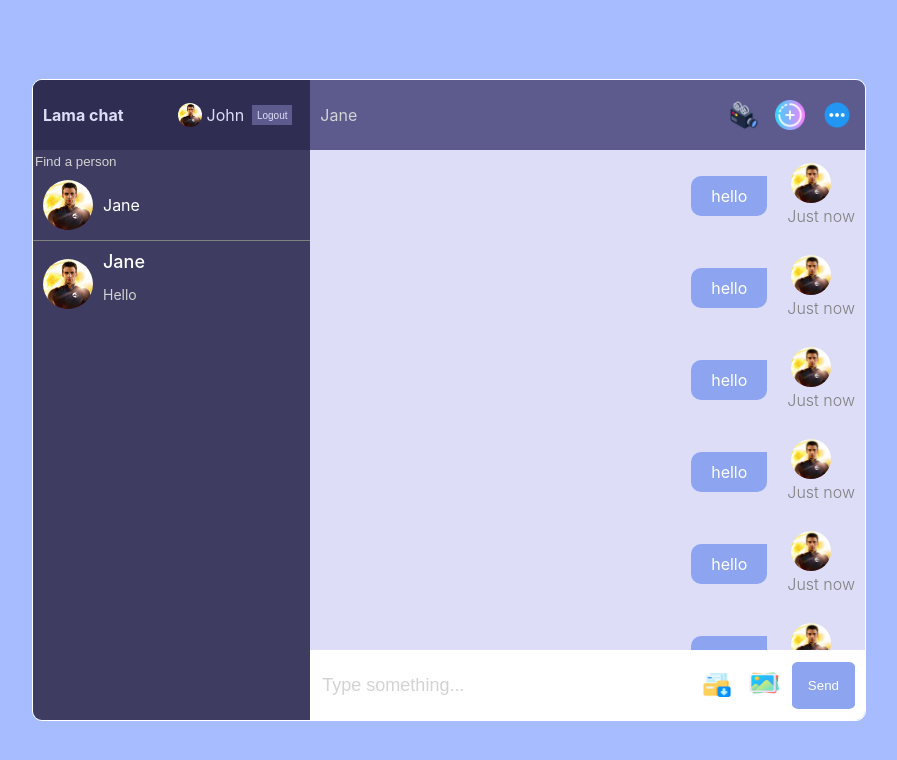
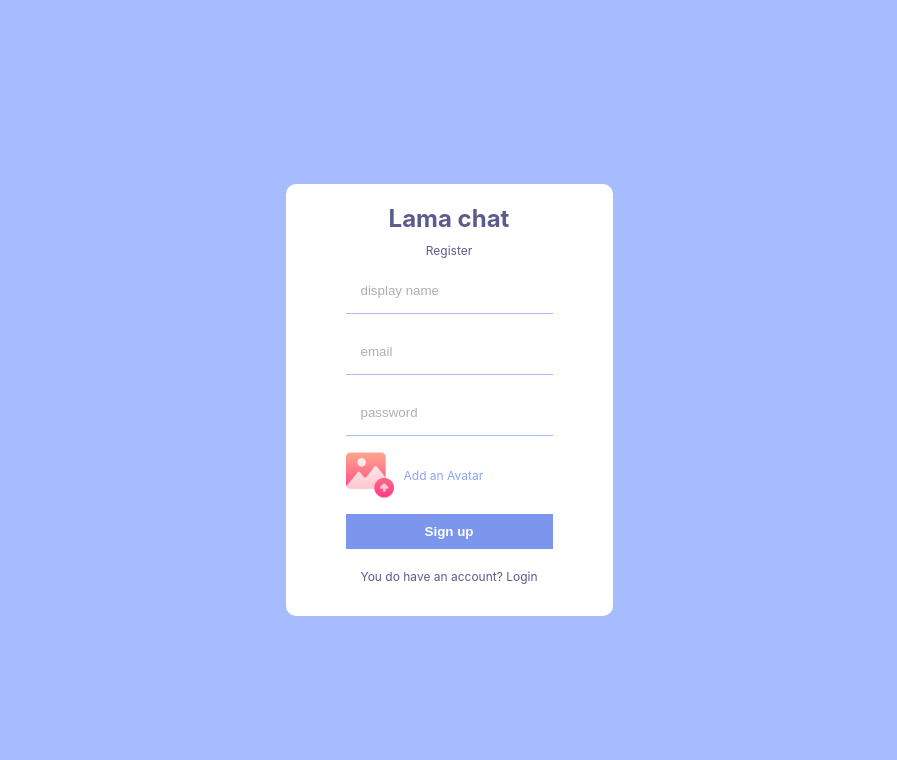
Before and after one commit to alissonnxavier/LiveChat, a React (Create React App) app: page / in a window 1280 px wide. Shown: the top 760 px of the page, without its empty margins (191-1088 px from the left). Built offline with nearby package versions, Linux system fonts and the light colour scheme.

Commit message:
added firebase connection

```diff
--- a/package.json
+++ b/package.json
@@ -6,6 +6,7 @@
     "@testing-library/jest-dom": "^5.16.5",
     "@testing-library/react": "^13.4.0",
     "@testing-library/user-event": "^13.5.0",
+    "firebase": "^9.17.1",
     "react": "^18.2.0",
     "react-dom": "^18.2.0",
     "react-scripts": "5.0.1",
--- a/src/App.js
+++ b/src/App.js
@@ -9,8 +9,7 @@ import './style.scss';
 function App() {
   return (
     <>
-      <Home />
-
+      <Register />
 
     </>
   );
--- a/src/components/Message.jsx
+++ b/src/components/Message.jsx
@@ -10,8 +10,9 @@ const Message = () => {
                 <span> Just now </span>
             </div>
             <div className="messageContent">
-            {/* <img src={human} alt='human' /> */}
                 <p> hello </p>
+                <img src={human} alt='human' />
+
 
 
             </div>
--- /dev/null
+++ b/src/firebase.js
@@ -0,0 +1,19 @@
+import { initializeApp } from "firebase/app";
+import { getAuth } from 'firebase/auth';
+import { getStorage } from 'firebase/storage';
+import { getFirestore } from "firebase/firestore";
+
+const firebaseConfig = {
+  apiKey: "AIzaSyBZtzjBoT3hnx_E1ErEZTlnm1g9OQEyNLE",
+  authDomain: "chat-a33ee.firebaseapp.com",
+  projectId: "chat-a33ee",
+  storageBucket: "chat-a33ee.appspot.com",
+  messagingSenderId: "495347607911",
+  appId: "1:495347607911:web:51aba8cdae9401d4a767c2"
+};
+
+
+export const app = initializeApp(firebaseConfig);
+export const auth = getAuth();
+export const storage = getStorage();
+export const db = getFirestore();
--- a/src/pages/Register.jsx
+++ b/src/pages/Register.jsx
@@ -1,14 +1,80 @@
-import React from "react";
+import { createUserWithEmailAndPassword, updateProfile } from "firebase/auth";
+import React, { useState } from "react";
 import add from '../img/upload.png';
+import { auth, app, storage, db } from "../firebase";
+import { ref, uploadBytesResumable, getDownloadURL } from "firebase/storage";
+import { doc, setDoc } from 'firebase/firestore';
+
 
 const Register = () => {
+
+    const handleSubmit = async (e) => {
+
+
+        e.preventDefault();
+        const displayName = e.target[0].value;
+        const email = e.target[1].value;
+        const password = e.target[2].value;
+        const file = e.target[3].value;
+
+        try {
+            const res = await createUserWithEmailAndPassword(auth, email, password);
+
+            const storageRef = ref(storage, displayName);
+
+            const uploadTask = uploadBytesResumable(storageRef, file);
+
+            uploadTask.on('state_changed',
+                (snapshot) => {
+
+                    const progress = (snapshot.bytesTransferred / snapshot.totalBytes) * 100;
+                    console.log('Upload is ' + progress + '% done');
+                    switch (snapshot.state) {
+                        case 'paused':
+                            console.log('Upload is paused');
+                            break;
+                        case 'running':
+                            console.log('Upload is running');
+                            break;
+                    }
+                },
+                (error) => {
+
+                },
+                () => {
+
+                    getDownloadURL(uploadTask.snapshot.ref).then(async (downloadURL) => {
+                        console.log('File available at', downloadURL);
+
+                        await updateProfile(res.user, {
+                            displayName,
+                            photoURL: downloadURL,
+                        });
+
+                        await setDoc(doc(db, 'users', res.user.uid), {
+                            uid: res.user.uid,
+                            displayName,
+                            email,
+                            photoURL: downloadURL
+                        });
+                    });
+                }
+            );
+
+
+
+        } catch (useErr) {
+            console.log(useErr);
+
+        }
+    }
 
     return (
         <div className="formContainer">
             <div className="formWrapper">
                 <span className="logo"> Lama chat </span>
                 <span className="title"> Register </span>
-                <form>
+                <form onSubmit={handleSubmit}>
                     <input type='text' placeholder="display name" />
                     <input type='email' placeholder="email" />
                     <input type='password' placeholder="password" />
--- a/src/style.scss
+++ b/src/style.scss
@@ -1,3 +1,24 @@
+@mixin mobile{
+    @media screen and (max-width: 480px){
+        @content;
+    }
+}
+
+@mixin tablet{
+    @media screen and (max-width: 768px){
+        @content;
+    }
+}
+
+@mixin laptop{
+    @media screen and (max-width: 1200px){
+        @content;
+    }
+}
+
+
+
+
 .formContainer {
     background-color: #a7bcff;
     height: 100vh;
@@ -19,6 +40,7 @@
             color: #5d5b8d;
             font-weight: bold;
             font-size: 24px;
+
         }
 
         .title {
@@ -48,6 +70,10 @@
                 font-weight: bold;
                 border: none;
                 cursor: pointer;
+                @include tablet{
+                    position: absolute;
+                    bottom: 10px;
+                }
             }
 
             label {
@@ -86,31 +112,34 @@
         height: 80%;
         display: flex;
         overflow: hidden;
+        @include tablet{
+            width: 90%;
+        }
 
         .sidebar {
             flex: 1;
             background-color: #3e3c61;
 
-            .search{
+            .search {
                 border-bottom: 1px solid gray;
 
-                .searchForm{
+                .searchForm {
 
 
-                    input{
+                    input {
                         background-color: transparent;
                         border: none;
                         color: white;
                         outline: none;
 
-                        &::placeholder{
+                        &::placeholder {
                             color: lightgray;
                         }
                     }
                 }
             }
 
-            .userChat{
+            .userChat {
                 padding: 10px;
                 display: flex;
                 align-items: center;
@@ -118,24 +147,24 @@
                 color: white;
                 cursor: pointer;
 
-                &:hover{
+                &:hover {
                     background-color: #2f2d52;
                 }
 
-                img{
+                img {
                     width: 50px;
                     height: 50px;
                     border-radius: 50%;
                     object-fit: cover;
                 }
 
-                .userChatInfo{
-                    span{
+                .userChatInfo {
+                    span {
                         font-size: 18px;
                         font-weight: 500;
                     }
 
-                    p{
+                    p {
                         font-size: 14px;
                         color: lightgrey;
                     }
@@ -143,8 +172,8 @@
             }
         }
 
-        .chat{
-            img{
+        .chat {
+            img {
                 width: 30px;
                 height: 30px;
                 margin: 0.2rem;
@@ -160,7 +189,7 @@
             justify-content: space-between;
             color: #ddddf7;
 
-            div{
+            div {
                 display: flex;
                 align-items: center;
             }
@@ -188,6 +217,9 @@
 
         .logo {
             font-weight: bold;
+            @include tablet{
+                display: none;
+            }
 
         }
 
@@ -199,7 +231,7 @@
         .chat {
             flex: 2;
 
-            .chatInfo{
+            .chatInfo {
                 height: 50px;
                 background-color: #5d5b8d;
                 display: flex;
@@ -209,33 +241,33 @@
                 color: lightgrey;
             }
 
-            .chatIcons{
+            .chatIcons {
                 display: flex;
                 gap: 10px;
             }
 
-            img{
+            img {
                 cursor: pointer;
             }
 
-            .messages{
+            .messages {
                 background-color: #ddddf7;
                 padding: 10px;
                 height: calc(100% - 160px);
                 overflow: scroll;
 
-                .message{
+                .message {
                     display: flex;
                     gap: 20px;
                     margin-bottom: 20px;
 
-                    .messageInfo{
+                    .messageInfo {
                         display: flex;
                         flex-direction: column;
                         color: gray;
                         font-weight: 300;
 
-                        img{
+                        img {
                             width: 40px;
                             height: 40px;
                             border-radius: 50%;
@@ -243,38 +275,45 @@
                         }
                     }
 
-                    .messageContent{
+                    .messageContent {
                         max-width: 80%;
                         display: flex;
                         flex-direction: column;
                         gap: 10px;
 
-                        p{
+                        p {
                             background-color: white;
                             padding: 10px 20px;
                             border-radius: 0px 10px 10px 10px;
+                            max-width: max-content;
                         }
 
-                        img{
+                        img {
                             width: 50%;
                             height: 100%;
                             background-color: red;
                         }
                     }
 
-                    &.owner{
+                    &.owner {
                         flex-direction: row-reverse;
 
-                        p{
+                        .messageContent {
+                            align-items: flex-end;
+
+                            p {
                                 background-color: #8da4f1;
                                 color: white;
                                 border-radius: 10px 0px 10px 10px;
                             }
                         }
+
+
+                    }
                 }
             }
 
-            .input{
+            .input {
                 height: 50px;
                 background-color: white;
                 padding: 10px;
@@ -282,31 +321,31 @@
                 align-items: center;
                 justify-content: space-between;
 
-                input{
+                input {
                     width: 100%;
                     border: none;
                     outline: none;
                     color: #2f2d52;
                     font-size: 18px;
 
-                    &::placeholder{
+                    &::placeholder {
                         color: lightgray;
                     }
                 }
 
-                .send{
+                .send {
                     display: flex;
                     align-items: center;
                     gap: 10px;
 
-                    img{
+                    img {
                         height: 24px;
                         cursor: pointer;
                     }
 
-                    button{
+                    button {
                         border: none;
-                        padding:  1rem;
+                        padding: 1rem;
                         color: white;
                         background-color: #8da4f1;
                         cursor: pointer;
```
Also changed, not shown: 1 other file (tests, documents, lock files or other folders). Lines whose indentation alone changed are shown as unchanged.
